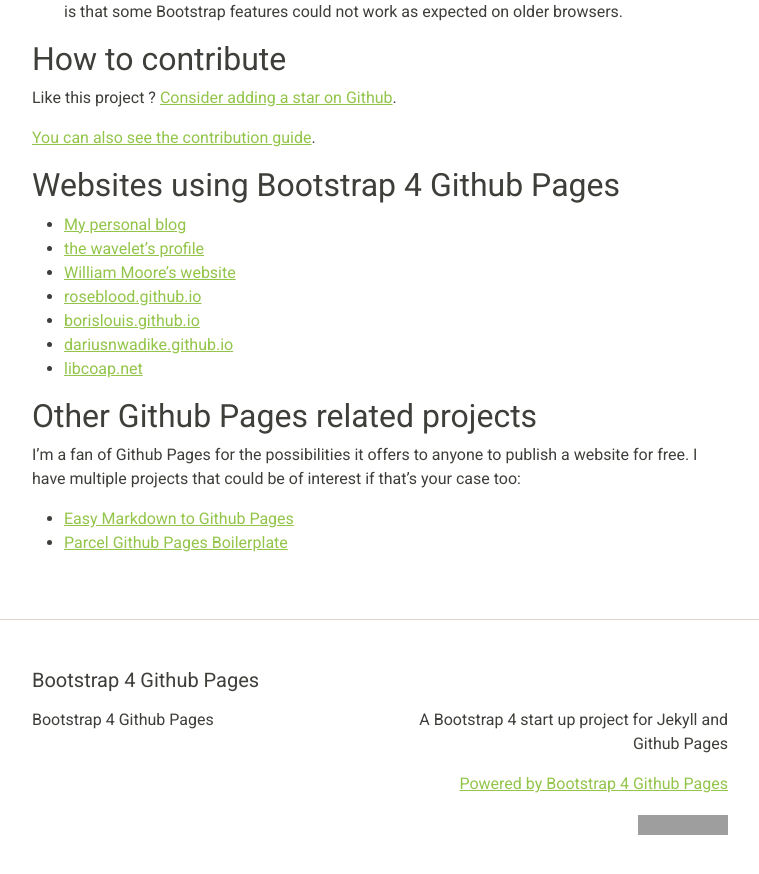
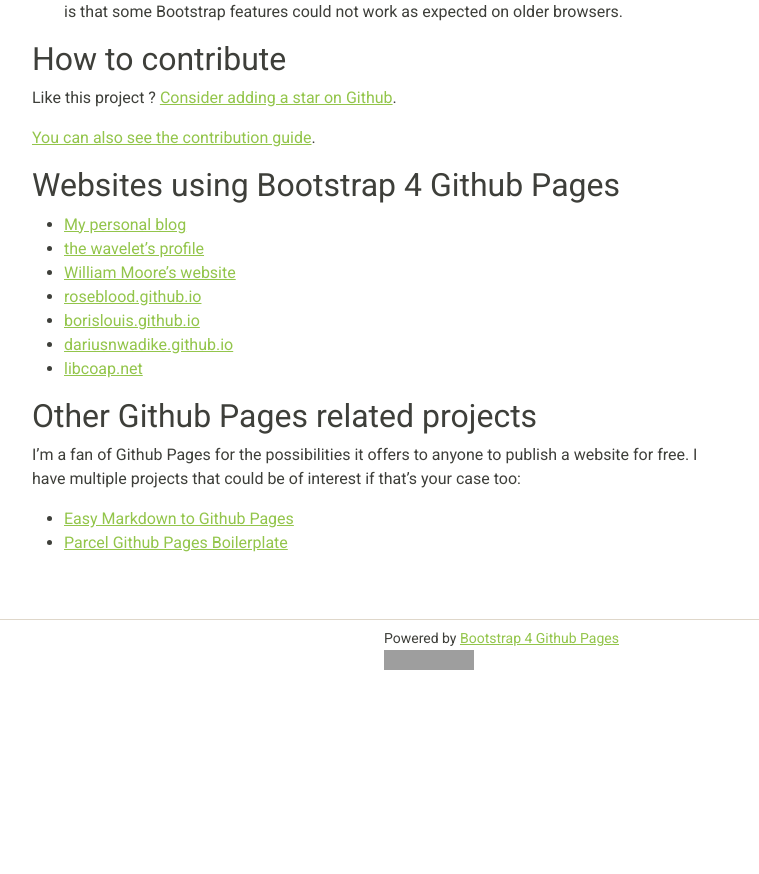
Before and after one commit to zhangdi33/zhangdi33.github.io, a Jekyll site: the page built from index.md, in a window 1280 px wide and 900 px high, scrolled down 2472 px. Shown: the top 874 px of the window, without its empty margins (260-1019 px from the left). Built offline with Jekyll 4.4.1, drawn with Linux system fonts in a browser that asks for light colours; after the commit the page ends 3166 px from its top, so only the background shows below that; grey boxes are pictures that could not be loaded.

Commit message:
Update footer.html

```diff
--- a/_includes/footer.html
+++ b/_includes/footer.html
@@ -1,43 +1,15 @@
-
-<div class="py-5 border-top">
+<div class="py-1 border-top">
   <div class="container">
-
-    <p class="h5 mb-3">{{ site.title | escape }}</p>
-
-    <div class="row">
-
-      <div class="col-sm">
-        <ul class="list-unstyled">
-          <li>
-            {%- if site.author -%}
-              {{ site.author | escape }}
-            {%- else -%}
-              {{ site.title | escape }}
-            {%- endif -%}
-          </li>
-          {%- if site.email -%}
-            <li>
-              <a href="mailto:{{ site.email }}">
-                {{ site.email }}
-              </a>
-            </li>
-          {%- endif -%}
-        </ul>
+    <div class="row no-gutters">
+      <div class="col-lg-6 p-1">
       </div>
-
-
-      <div class="col-sm text-end">
-        <p>{{- site.description | escape -}}</p>
-
-        <p>
-          <a href="https://nicolas-van.github.io/bootstrap-4-github-pages/">Powered by Bootstrap 4 Github Pages</a>
+      <div class="col-lg-6 p-1">
+        <p class="small">
+          Powered by <a href="https://nicolas-van.github.io/bootstrap-4-github-pages/">Bootstrap 4 Github Pages</a>
+          <br>
+          <a href="https://github.com/nicolas-van/bootstrap-4-github-pages"><img alt="GitHub Repo stars" src="https://img.shields.io/github/stars/nicolas-van/bootstrap-4-github-pages?style=social"></a>
         </p>
-        <p>
-          <a href="https://github.com/nicolas-van/bootstrap-4-github-pages"><img alt="GitHub Repo stars" src="https://img.shields.io/github/stars/nicolas-van/bootstrap-4-github-pages?style=social"></a>
-        <p>
       </div>
-
     </div>
-
   </div>
 </div>
```
